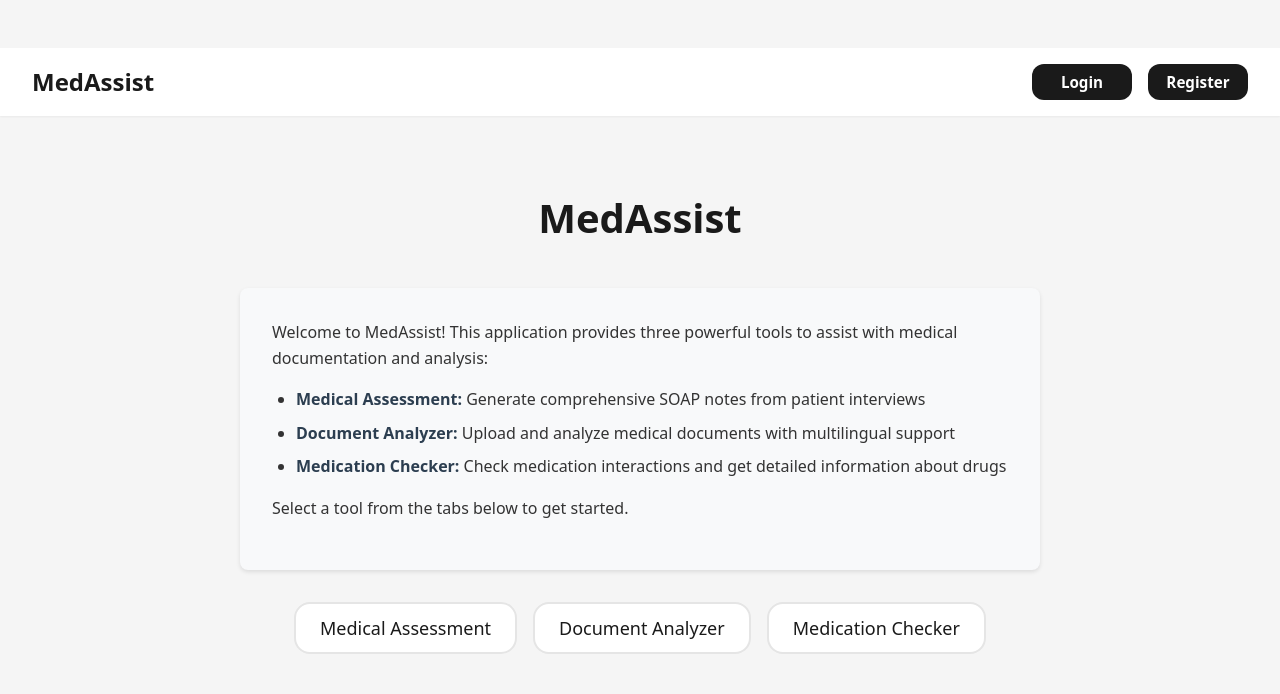
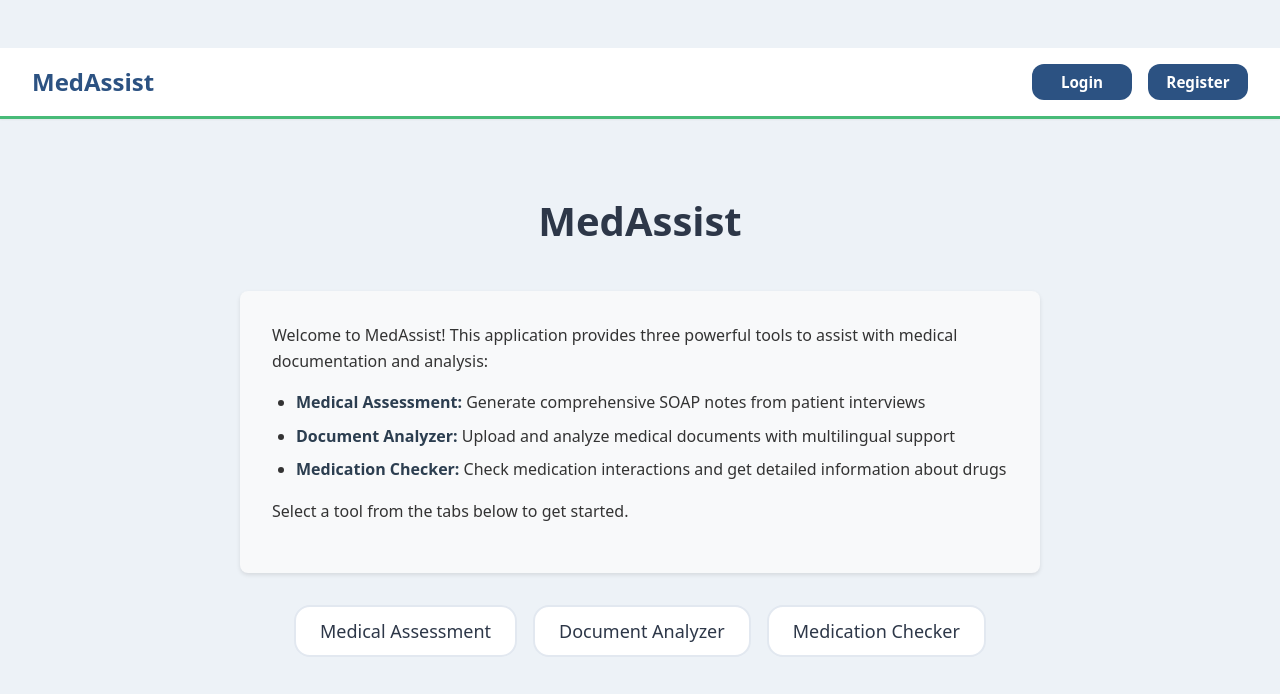
Before and after one commit to farhadzaidi/medassist, a React (Vite) app in the folder client/: page / in a window 1280 px wide. Shown: the top 694 px of the page. Built offline with nearby package versions, Linux system fonts and the light colour scheme; no server answers.

Commit message:
changed color pallete

```diff
--- a/client/src/styles.css
+++ b/client/src/styles.css
@@ -1,14 +1,16 @@
 :root {
-  --primary-color: #1a1a1a;
-  --primary-hover: #333333;
-  --background-color: #ffffff;
-  --text-color: #1a1a1a;
-  --text-light: #4a4a4a;
+  --primary-color: #2c5282; /* Deep blue - represents trust and professionalism */
+  --primary-hover: #2b6cb0; /* Lighter blue for hover states */
+  --secondary-color: #48bb78; /* Green - represents health and wellness */
+  --accent-color: #ed64a6; /* Pink - represents care and compassion */
+  --background-color: #f7fafc; /* Light blue-gray background */
+  --text-color: #2d3748; /* Dark gray for text */
+  --text-light: #718096; /* Medium gray for secondary text */
   --white: #ffffff;
-  --gray-100: #f5f5f5;
-  --gray-200: #e5e5e5;
-  --gray-400: #9e9e9e;
-  --gray-500: #757575;
+  --gray-100: #edf2f7; /* Light gray for subtle backgrounds */
+  --gray-200: #e2e8f0; /* Border color */
+  --gray-400: #a0aec0; /* Disabled text */
+  --gray-500: #718096; /* Secondary text */
   --shadow-sm: 0 1px 2px 0 rgba(0, 0, 0, 0.05);
   --shadow-md: 0 4px 6px -1px rgba(0, 0, 0, 0.1);
   --shadow-lg: 0 10px 15px -3px rgba(0, 0, 0, 0.1);
@@ -101,15 +103,23 @@ body {
   cursor: pointer;
   transition: color 0.15s ease;
   color: var(--white);
-  opacity: 0.8;
+  opacity: 0.9;
   font-size: 1.1rem;
   line-height: 1;
   padding: 0 0.25rem;
+  background: rgba(255, 255, 255, 0.2);
+  border-radius: 50%;
+  width: 20px;
+  height: 20px;
+  display: flex;
+  align-items: center;
+  justify-content: center;
 }
 
 .remove-symptom:hover {
   opacity: 1;
   color: var(--white);
+  background: rgba(255, 255, 255, 0.3);
 }
 
 .search-input {
@@ -313,7 +323,7 @@ body {
 }
 
 .nav-tab:hover {
-  border-color: var(--text-color);
+  border-color: var(--secondary-color);
   background-color: var(--gray-100);
 }
 
@@ -373,7 +383,7 @@ body {
   border-radius: 1rem;
   box-shadow: var(--shadow-lg);
   margin-top: 20px;
-  border: 2px solid var(--gray-200);
+  border: 2px solid var(--secondary-color);
 }
 
 .chat-messages {
@@ -515,7 +525,7 @@ body {
 
 .send-button {
   padding: 0.75rem 1.5rem;
-  background-color: var(--primary-color);
+  background-color: var(--secondary-color);
   color: var(--white);
   border: none;
   border-radius: 0.5rem;
@@ -526,7 +536,7 @@ body {
 }
 
 .send-button:hover:not(:disabled) {
-  background-color: var(--primary-hover);
+  background-color: var(--primary-color);
 }
 
 .send-button:disabled {
@@ -776,12 +786,13 @@ body {
   background-color: var(--white);
   box-shadow: var(--shadow-sm);
   width: 100%;
+  border-bottom: 3px solid var(--secondary-color);
 }
 
 .navbar-brand {
   font-size: 1.5rem;
   font-weight: 700;
-  color: var(--text-color);
+  color: var(--primary-color);
 }
 
 .navbar-auth {
@@ -1179,7 +1190,7 @@ body {
 .upload-button,
 .process-button {
   padding: 0.75rem 2rem;
-  background-color: var(--primary-color);
+  background-color: var(--secondary-color);
   color: var(--white);
   border: none;
   border-radius: 1rem;
@@ -1193,7 +1204,7 @@ body {
 
 .upload-button:hover:not(:disabled),
 .process-button:hover:not(:disabled) {
-  background-color: var(--primary-hover);
+  background-color: var(--primary-color);
   transform: translateY(-1px);
   box-shadow: var(--shadow-lg);
 }
@@ -1207,7 +1218,7 @@ body {
 
 .remove-button {
   padding: 0.5rem 1rem;
-  background-color: #dc3545;
+  background-color: var(--accent-color);
   color: var(--white);
   border: none;
   border-radius: 0.5rem;
@@ -1217,7 +1228,7 @@ body {
 }
 
 .remove-button:hover:not(:disabled) {
-  background-color: #c82333;
+  background-color: #d53f8c;
   transform: translateY(-1px);
   box-shadow: var(--shadow-md);
 }
@@ -1634,21 +1645,26 @@ body {
 
 .filter-btn {
   padding: 8px 16px;
-  border: 1px solid var(--gray-300);
+  border: 1px solid var(--gray-200);
   border-radius: 4px;
   background: var(--white);
   cursor: pointer;
-  transition: all 0.2s;
+  transition: all 0.2s ease;
 }
 
 .filter-btn:hover {
   background: var(--gray-100);
+  border-color: var(--secondary-color);
 }
 
 .filter-btn.active {
   background: var(--primary-color);
   color: var(--white);
   border-color: var(--primary-color);
+}
+
+.filter-btn.active:hover {
+  background: var(--primary-hover);
 }
 
 .documents-list {
@@ -1665,6 +1681,13 @@ body {
   display: flex;
   flex-direction: column;
   gap: 10px;
+  border-left: 4px solid var(--secondary-color);
+  transition: all 0.2s ease;
+}
+
+.document-card:hover {
+  transform: translateY(-2px);
+  box-shadow: var(--shadow-lg);
 }
 
 .document-header {
@@ -1705,16 +1728,17 @@ body {
 .print-btn {
   align-self: flex-end;
   padding: 6px 12px;
-  background: var(--primary-color);
+  background: var(--secondary-color);
   color: var(--white);
   border: none;
   border-radius: 4px;
   cursor: pointer;
-  transition: background-color 0.2s;
+  transition: all 0.2s ease;
 }
 
 .print-btn:hover {
-  background: var(--primary-hover);
+  background: var(--primary-color);
+  transform: translateY(-1px);
 }
 
 .navbar-user {
```
